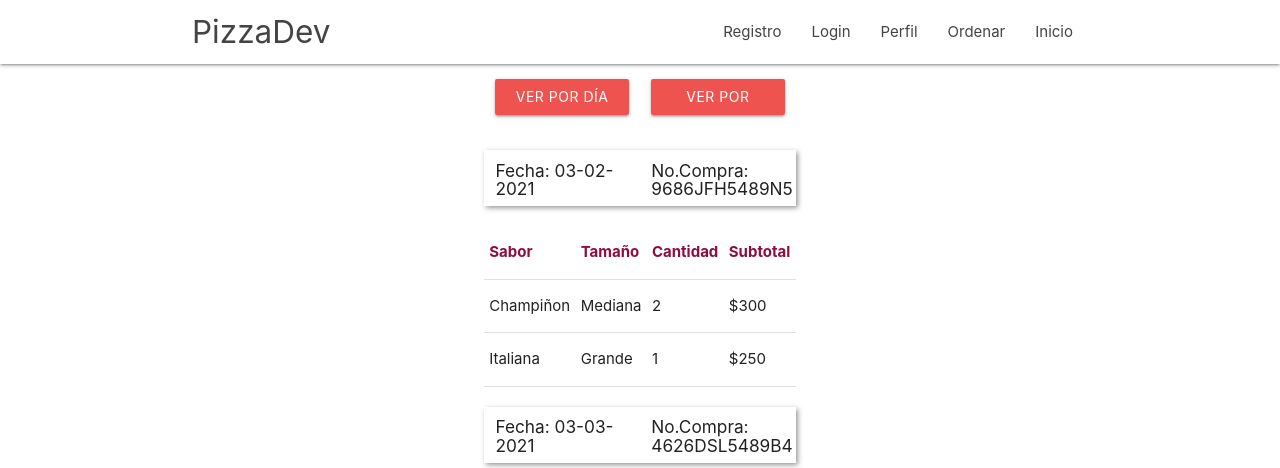
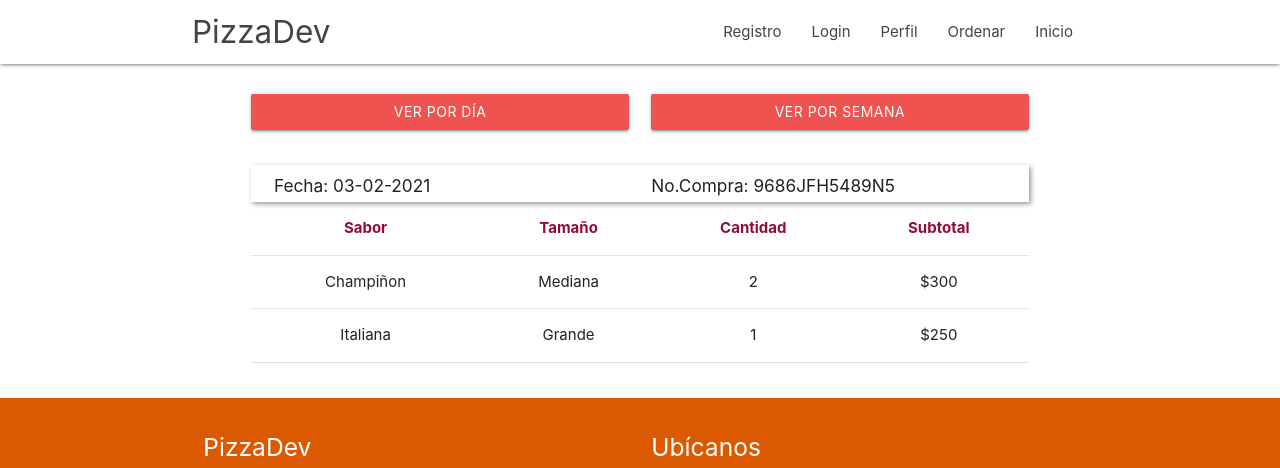
Before and after one commit to JulioBuscer/PizzaDev, a Flask app: page /pedidosDia in a window 1280 px wide. Shown: the top 468 px of the page. Run offline with Flask 2, Linux system fonts and the light colour scheme; some libraries are stand-ins or nearby versions.

Commit message:
05-04-21

```diff
--- a/Project/templates/pedidosDia.html
+++ b/Project/templates/pedidosDia.html
@@ -1,17 +1,22 @@
 {% extends "layout.html" %}
+
 {% block content %}
-    <div class="container">
+<div class="section">
+    <div class="row">
+        <div class="col s12">
             <form action="#">
                 <div class="row">
                     <div class="input-field col s6">
-                <a style="background:#ef5350; width:100%" class="btn" href="http://127.0.0.1:5000/pedidosDia">Ver Por Día</a>
+                        <a style="background: #ef5350; width: 100%" class="btn"
+                            href="http://127.0.0.1:5000/pedidosDia">Ver Por Día</a>
                     </div>
                     <div class="input-field col s6">
-                <a style="background:#ef5350; width:100%" class="btn" href="http://127.0.0.1:5000/pedidosSemana">Ver Por Semana</a>
+                        <a style="background: #ef5350; width: 100%" class="btn"
+                            href="http://127.0.0.1:5000/pedidosSemana">Ver Por Semana</a>
                     </div>
                 </div>
-        <div class="row">
-            <div class="row" style="box-shadow: 2px 2px 5px #999">
+            </form>
+            <div class="col s12" style="box-shadow: 2px 2px 5px #999">
                 <div class="col s6">
                     <h6>Fecha: 03-02-2021</h6>
                 </div>
@@ -19,8 +24,8 @@
                     <h6>No.Compra: 9686JFH5489N5</h6>
                 </div>
             </div>
-            <table>
-                <thead style="color:#900C3F">
+            <table class="responsive-table highlight centered">
+                <thead style="color: #900c3f">
                     <tr>
                         <th>Sabor</th>
                         <th>Tamaño</th>
@@ -44,46 +49,6 @@
                 </tbody>
             </table>
         </div>
-        <div class="row">
-            <div class="row" style="box-shadow: 2px 2px 5px #999">
-                <div class="col s6">
-                    <h6>Fecha: 03-03-2021</h6>
-                </div>
-                <div class="col s6">
-                    <h6>No.Compra: 4626DSL5489B4</h6>
     </div>
 </div>
-            <table>
-                <thead style="color:#900C3F">
-                    <tr>
-                        <th>Sabor</th>
-                        <th>Tamaño</th>
-                        <th>Cantidad</th>
-                        <th>Subtotal</th>
-                    </tr>
-                </thead>
-                <tbody>
-                     <tr>
-                        <td>Champiñon</td>
-                        <td>Chica</td>
-                        <td>2</td>
-                        <td>$250</td>
-                    </tr>
-                    <tr>
-                        <td>Hawaiana</td>
-                        <td>Grande</td>
-                        <td>2</td>
-                        <td>$300</td>
-                    </tr>
-                     <tr>
-                        <td>Salamí</td>
-                        <td>Media</td>
-                        <td>3</td>
-                        <td>$360</td>
-                    </tr>
-                </tbody>
-            </table>
-        </div>
-    </form>
-    </div>
 {% endblock %}
```
Lines whose indentation alone changed are shown as unchanged.
